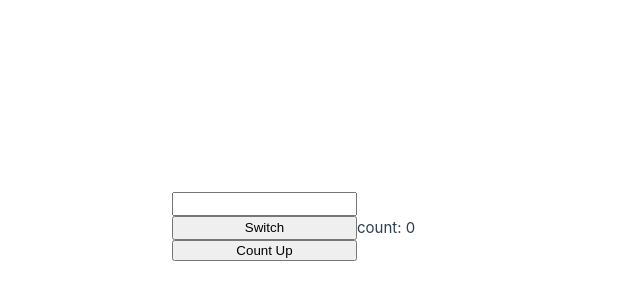
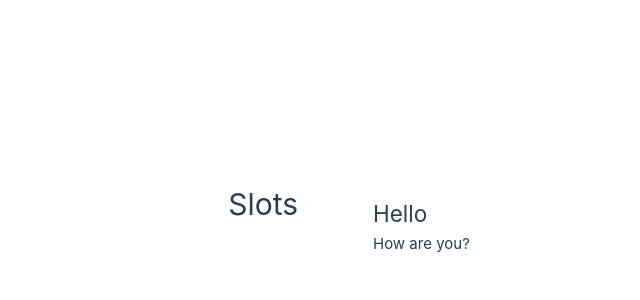
Before and after one commit to 2630-Daichi-Inoue/vue-lesson, a Vue app: page / in a window 1280 px wide. Shown: the part 174-474 px from the top of the page, without its empty margins (283-923 px from the left). Built offline with nearby package versions, Linux system fonts and the light colour scheme.

Commit message:
lesson 85

```diff
--- a/src/App.vue
+++ b/src/App.vue
@@ -1,25 +1,10 @@
 <script setup>
-  import { ref, useTemplateRef, onMounted } from 'vue';
-  import CountUp from './components/CountUp.vue';
-  // import ResetButton from './components/ResetButton.vue';
-
-  // const count = ref(0)
-  const isShow = ref(true)
-
-  // function onReset(value) {
-  //   count.value = value;
-  // }
-  const userInput = useTemplateRef('user-inpiut')
-  console.log(userInput.value)
-  onMounted(() => {
-    console.log(userInput.value)
-  })
+  import BaseCard from './components/BaseCard.vue';
 </script>
 <template>
-
-  <input ref="user-input" type="text"><br>
-
-  <button @click="isShow = !isShow">Switch</button>
-  <CountUp v-if="isShow" />
-  <!-- <ResetButton @reset-count="onReset"/> -->
+  <h1>Slots</h1>
+  <BaseCard>
+    <h2>Hello</h2>
+    <p>How are you?</p>
+  </BaseCard>
 </template>
--- /dev/null
+++ b/src/components/BaseCard.vue
@@ -0,0 +1,13 @@
+<template>
+  <div>
+    <slot></slot>
+  </div>
+</template>
+
+<style scoped>
+  div {
+    box-shadow: 2px 2px 6px rgba(255, 255, 255, 0.5);
+    border-radius: 5px;
+    padding: 16px;
+  }
+</style>
```
